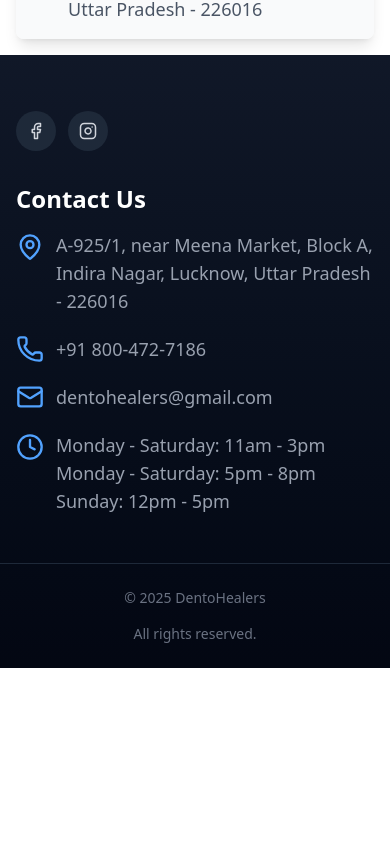
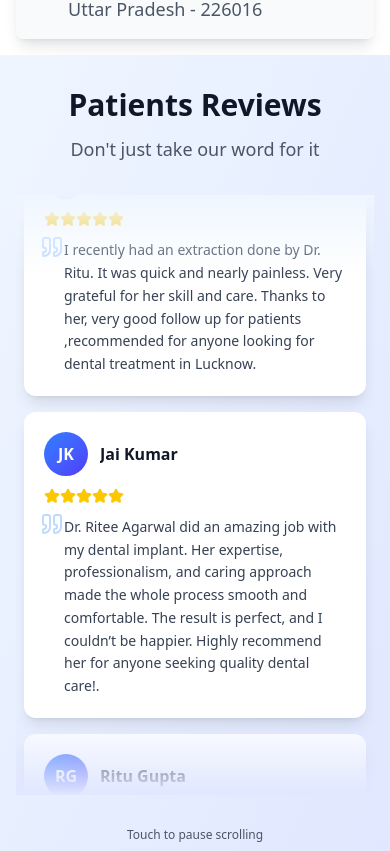
Before and after one commit to ayushagr101/dentoHealers, a React (Vite) app in the folder frontend/: page / in a window 390 px wide. Shown: the part 5213-6064 px from the top of the page. Before the commit the page ends 5881 px from the top, so only its background shows below. Built offline with nearby package versions, Linux system fonts and the light colour scheme.

Commit message:
add reviews section

```diff
--- a/frontend/src/App.jsx
+++ b/frontend/src/App.jsx
@@ -6,6 +6,7 @@ import Footer from "./components/Layouts/Footer";
 import Header from "./components/Header";
 import Team from "./components/Home/Team";
 import Map from "./components/Home/Map";
+import AutoScrollingReviews from "./components/Home/AutoScrollingReviews";
 
 function App() {
 	return (
@@ -17,6 +18,7 @@ function App() {
 				<About />
 				<Team />
 				<Map />
+				<AutoScrollingReviews />
 			</main>
 			<Footer />
 		</div>
--- /dev/null
+++ b/frontend/src/components/Home/AutoScrollingReviews.jsx
@@ -0,0 +1,182 @@
+import React, { useState, useEffect } from 'react';
+import { Star, Quote } from 'lucide-react';
+import { reviews } from './reviews';
+const ResponsiveScrollingReviews = () => {
+  const [isPaused, setIsPaused] = useState(false);
+  const [isMobile, setIsMobile] = useState(false);
+
+  useEffect(() => {
+    const checkMobile = () => {
+      setIsMobile(window.innerWidth < 768);
+    };
+
+    checkMobile();
+    window.addEventListener('resize', checkMobile);
+
+    return () => window.removeEventListener('resize', checkMobile);
+  }, []);
+
+
+  const renderStars = (rating) => {
+    return Array.from({ length: 5 }, (_, i) => (
+      <Star
+        key={i}
+        className={`w-4 h-4 ${
+          i < rating
+            ? 'fill-yellow-400 text-yellow-400'
+            : 'fill-gray-200 text-gray-200'
+        }`}
+      />
+    ));
+  };
+
+  const doubledReviews = [...reviews, ...reviews];
+
+  return (
+    <div className="min-h-screen bg-gradient-to-br from-blue-50 to-indigo-100 py-8 md:py-16 px-4 overflow-hidden">
+      <div className="max-w-7xl mx-auto mb-8 md:mb-12 text-center">
+        <h1 className="text-3xl md:text-5xl font-bold text-gray-900 mb-3 md:mb-4">
+          Patients Reviews
+        </h1>
+        <p className="text-lg md:text-xl text-gray-600 mb-2">
+          Don't just take our word for it
+        </p>
+        </div>
+
+      {/* Desktop: Horizontal Scroll */}
+      {!isMobile && (
+        <div
+          className="relative hidden md:block"
+          onMouseEnter={() => setIsPaused(true)}
+          onMouseLeave={() => setIsPaused(false)}
+        >
+          <div className="overflow-hidden">
+            <div
+              className={`flex gap-6 ${isPaused ? '' : 'animate-scroll-horizontal'}`}
+              style={{
+                width: 'fit-content',
+                animationPlayState: isPaused ? 'paused' : 'running'
+              }}
+            >
+              {doubledReviews.map((review, index) => (
+                <div
+                  key={`${review.id}-${index}`}
+                  className="flex-shrink-0 w-96 bg-white rounded-xl shadow-lg p-6 hover:shadow-xl transition-shadow duration-300"
+                >
+                  <div className="flex items-center gap-4 mb-4">
+                    <div className="w-12 h-12 rounded-full bg-gradient-to-br from-blue-500 to-indigo-600 text-white flex items-center justify-center font-bold text-lg flex-shrink-0">
+                      {review.avatar}
+                    </div>
+                    <div className="flex-1 min-w-0">
+                      <h3 className="font-semibold text-gray-900 text-lg truncate">
+                        {review.author}
+                      </h3>
+                      <span className="text-sm text-gray-500">{review.date}</span>
+                    </div>
+                  </div>
+
+                  <div className="flex mb-4">{renderStars(review.rating)}</div>
+
+                  <div className="relative">
+                    <Quote className="absolute -top-2 -left-2 w-8 h-8 text-blue-200" />
+                    <p className="text-gray-700 leading-relaxed pl-6 text-base">
+                      {review.text}
+                    </p>
+                  </div>
+                </div>
+              ))}
+            </div>
+          </div>
+
+          <div className="absolute top-0 left-0 bottom-0 w-32 bg-gradient-to-r from-blue-50 to-transparent pointer-events-none"></div>
+          <div className="absolute top-0 right-0 bottom-0 w-32 bg-gradient-to-l from-indigo-100 to-transparent pointer-events-none"></div>
+        </div>
+      )}
+
+      {/* Mobile: Vertical Scroll */}
+      {isMobile && (
+        <div
+          className="relative md:hidden max-h-screen"
+          onTouchStart={() => setIsPaused(true)}
+          onTouchEnd={() => setIsPaused(false)}
+        >
+          <div className="overflow-hidden h-[600px]">
+            <div
+              className={`flex flex-col gap-4 ${isPaused ? '' : 'animate-scroll-vertical'}`}
+              style={{
+                animationPlayState: isPaused ? 'paused' : 'running'
+              }}
+            >
+              {doubledReviews.map((review, index) => (
+                <div
+                  key={`${review.id}-${index}`}
+                  className="flex-shrink-0 bg-white rounded-xl shadow-lg p-5 mx-2"
+                >
+                  <div className="flex items-center gap-3 mb-3">
+                    <div className="w-11 h-11 rounded-full bg-gradient-to-br from-blue-500 to-indigo-600 text-white flex items-center justify-center font-bold text-base flex-shrink-0">
+                      {review.avatar}
+                    </div>
+                    <div className="flex-1 min-w-0">
+                      <h3 className="font-semibold text-gray-900 text-base truncate">
+                        {review.author}
+                      </h3>
+                      <span className="text-xs text-gray-500">{review.date}</span>
+                    </div>
+                  </div>
+
+                  <div className="flex mb-3">{renderStars(review.rating)}</div>
+
+                  <div className="relative">
+                    <Quote className="absolute -top-1 -left-1 w-6 h-6 text-blue-200" />
+                    <p className="text-gray-700 leading-relaxed pl-5 text-sm">
+                      {review.text}
+                    </p>
+                  </div>
+                </div>
+              ))}
+            </div>
+          </div>
+
+          <div className="absolute top-0 left-0 right-0 h-20 bg-gradient-to-b from-blue-50 to-transparent pointer-events-none"></div>
+          <div className="absolute bottom-0 left-0 right-0 h-20 bg-gradient-to-t from-indigo-100 to-transparent pointer-events-none"></div>
+        </div>
+      )}
+
+      <style jsx>{`
+        @keyframes scrollHorizontal {
+          0% {
+            transform: translateX(0);
+          }
+          100% {
+            transform: translateX(-50%);
+          }
+        }
+
+        @keyframes scrollVertical {
+          0% {
+            transform: translateY(0);
+          }
+          100% {
+            transform: translateY(-50%);
+          }
+        }
+
+        .animate-scroll-horizontal {
+          animation: scrollHorizontal 40s linear infinite;
+        }
+
+        .animate-scroll-vertical {
+          animation: scrollVertical 30s linear infinite;
+        }
+      `}</style>
+
+      <div className="text-center mt-8 md:mt-12">
+        <p className="text-gray-600 text-xs md:text-sm px-4">
+          {isMobile ? 'Touch to pause scrolling' : 'Hover over reviews to pause scrolling'}
+        </p>
+      </div>
+    </div>
+  );
+};
+
+export default ResponsiveScrollingReviews;
--- /dev/null
+++ b/frontend/src/components/Home/reviews.js
@@ -0,0 +1,37 @@
+export const reviews = [
+    {
+      id: 1,
+      author: "Namita Singh",
+      rating: 5,
+      text: "Had a root canal done by Dr. Ritee - smooth,painless, and very professional. Made the whole experience easy and stress-free. Highly recommend!.",
+      avatar: "NS"
+    },
+    {
+      id: 2,
+      author: "Himanshi Srivastava",
+      rating: 5,
+      text: "I recently had an extraction done by Dr. Ritu. It was quick and nearly painless. Very grateful for her skill and care. Thanks to her, very good follow up for patients ,recommended for anyone looking for dental treatment in Lucknow.",
+      avatar: "HS"
+    },
+    {
+      id: 3,
+      author: "Jai Kumar",
+      rating: 5,
+      text: "Dr. Ritee Agarwal did an amazing job with my dental implant. Her expertise, professionalism, and caring approach made the whole process smooth and comfortable. The result is perfect, and I couldn’t be happier. Highly recommend her for anyone seeking quality dental care!.",
+      avatar: "JK"
+    },
+    {
+      id: 4,
+      author: "Ritu Gupta",
+      rating: 5,
+      text: "I recently had a tooth extraction done at Dento Healer, it was a painless experience. Dr. Reeti Agarwal is very skilled and experienced...highly recommended.",
+      avatar: "RG"
+    },
+    {
+      id: 5,
+      author: "Beena Singh",
+      rating: 5,
+      text: "Had a great experience getting treatment from Ritee Ma'am. She is really polite and kind. Would really recommend getting your dental treatment from Dento healers.",
+      avatar: "BS"
+    },
+  ];
--- a/frontend/src/components/Navigation.jsx
+++ b/frontend/src/components/Navigation.jsx
@@ -6,7 +6,7 @@ function Navigation() {
 
 	useEffect(() => {
 		const handleScroll = () => {
-			const sections = ["home", "services", "about", "team", "contact"];
+			const sections = ["home", "services", "about"];
 			const scrollPosition = window.scrollY + 100;
 
 			for (const section of sections) {
@@ -38,7 +38,7 @@ function Navigation() {
 		<>
 			{/* Desktop Navigation */}
 			<nav className="hidden md:flex space-x-8">
-				{["home", "services", "about", "team", "contact"].map((section) => (
+				{["home", "services", "about"].map((section) => (
 					<button
 						key={section}
 						onClick={() => scrollToSection(section)}
@@ -95,7 +95,7 @@ function Navigation() {
 				<div className="md:hidden absolute top-full left-0 right-0 bg-white shadow-md py-4 mt-2">
 					<div className="container mx-auto px-4">
 						<div className="flex flex-col space-y-3">
-							{["home", "services", "about", "team", "contact"].map(
+							{["home", "services", "about"].map(
 								(section) => (
 									<button
 										key={section}
```
